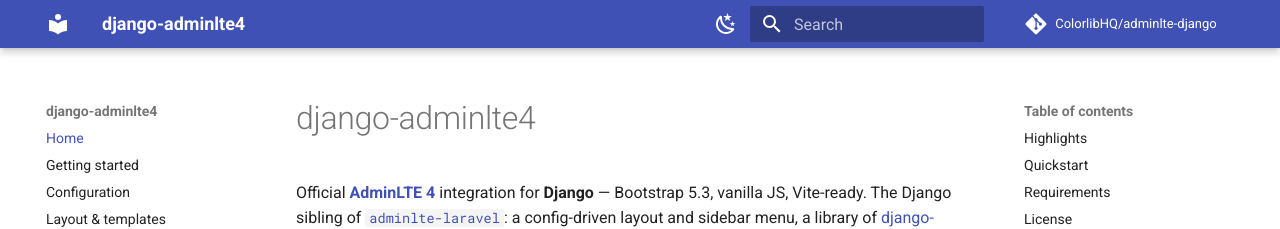
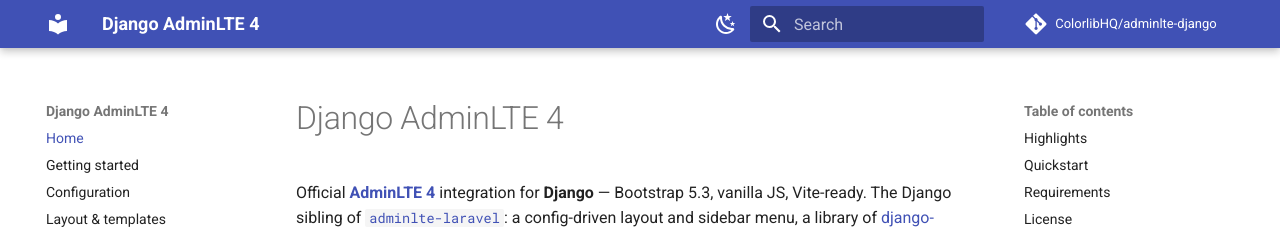
Before and after one commit to ColorlibHQ/adminlte-django, an MkDocs documentation site: the page built from docs/index.md, in a window 1280 px wide and 900 px high. Shown: the top 229 px of the window. Built offline with MkDocs 1.6.1 and Material for MkDocs 9.7.7, drawn with Linux system fonts in a browser that asks for light colours; comment, search, counter and statistics services are not loaded.

Commit message:
docs: use 'Django AdminLTE 4' as the display title (keep django-adminlte4 as the package id)
Better-looking and more searchable site/page titles. The MkDocs site_name and the
index/README H1 now read 'Django AdminLTE 4'; pip-install and import identifiers
(django-adminlte4 / django_adminlte4) are unchanged.

Co-Authored-By: Claude Opus 4.8 (1M context) <noreply@anthropic.com>

```diff
--- a/README.md
+++ b/README.md
@@ -1,4 +1,4 @@
-# django-adminlte4
+# Django AdminLTE 4
 
 Official **AdminLTE 4** integration for **Django** — Bootstrap 5.3, vanilla JS,
 Vite-ready. The Django sibling of
--- a/docs/index.md
+++ b/docs/index.md
@@ -1,4 +1,4 @@
-# django-adminlte4
+# Django AdminLTE 4
 
 Official **[AdminLTE 4](https://adminlte.io)** integration for **Django** —
 Bootstrap 5.3, vanilla JS, Vite-ready. The Django sibling of
--- a/mkdocs.yml
+++ b/mkdocs.yml
@@ -1,4 +1,4 @@
-site_name: django-adminlte4
+site_name: Django AdminLTE 4
 site_description: >-
   Official AdminLTE 4 integration for Django — Bootstrap 5.3, vanilla JS,
   Vite-ready, with a themed admin, components, tables, auth and i18n.
```
